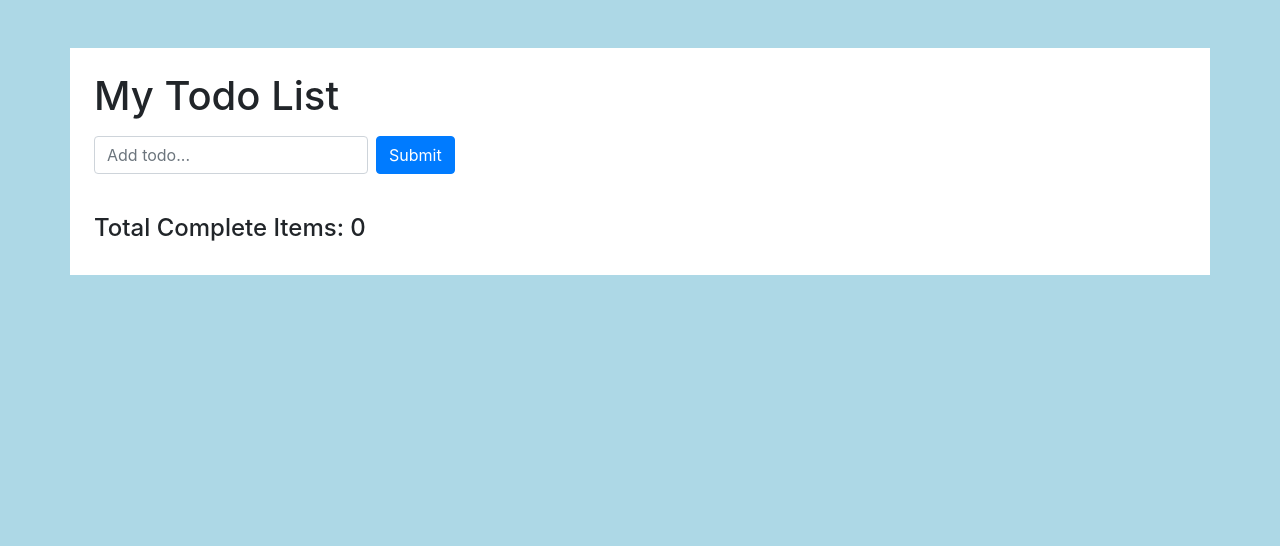
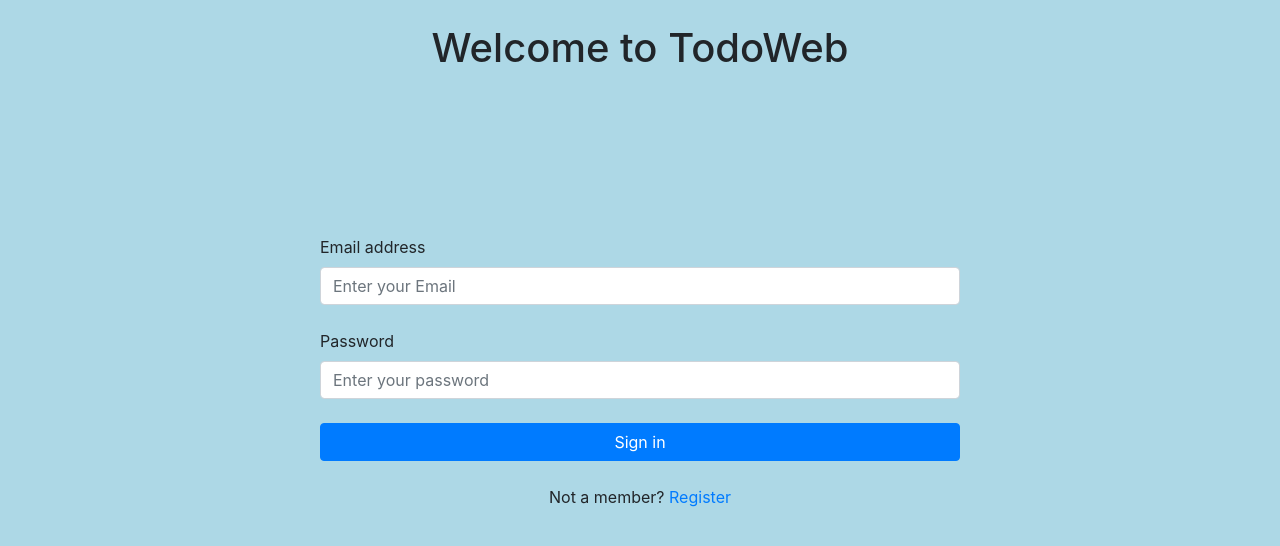
Before and after one commit to amitjimiwal/MERN-To-Do-List, a React (Create React App) app: page / in a window 1280 px wide. Shown: the top 546 px of the page. Built offline with nearby package versions, Linux system fonts and the light colour scheme.

Commit message:
login forms

```diff
--- /dev/null
+++ b/src/App.css
@@ -0,0 +1,6 @@
+*{
+      padding: 0px;
+      margin: 0px;
+      box-sizing: border-box;
+      scroll-behavior: smooth;
+  }
--- a/src/App.js
+++ b/src/App.js
@@ -1,18 +1,11 @@
-import React from 'react';
-import 'bootstrap/dist/css/bootstrap.min.css';
-import AddTodoForm from './components/AddTodoForm';
-import TodoList from './components/TodoList';
-import TotalCompleteItems from './components/TotalCompleteItems';
-
+import React, { useState } from "react";
+import "bootstrap/dist/css/bootstrap.min.css";
+import Home from "./pages/Home";
+import Todo from "./pages/Todo";
+import './App.css'
 const App = () => {
-	return (
-		<div className='container bg-white p-4 mt-5'>
-			<h1>My Todo List</h1>
-			<AddTodoForm />
-			<TodoList />
-			<TotalCompleteItems />
-		</div>
-	);
+  const [isloggedin, setIsLoggedIn] = useState(false);
+  return <div className="w-100 vh-100">{isloggedin ? <Todo /> : <Home />}</div>;
 };
 
 export default App;
--- /dev/null
+++ b/src/components/Login page/LogComponent.js
@@ -0,0 +1,23 @@
+import { useState } from "react";
+import Login from "./Login";
+import Register from "./Register";
+const LogComponent = () => {
+  // for login or register component
+  const [newuser, setnewUser] = useState(false);
+  // go to login or register page
+  const toggleuser = () => {
+    setnewUser(!newuser);
+  };
+  return (
+    <div className="w-100 h-100">
+      <h1 className="text-center mt-4">Welcome to TodoWeb</h1>
+      {newuser ? (
+        <Register toggle={toggleuser} />
+      ) : (
+        <Login toggle={toggleuser} />
+      )}
+    </div>
+  );
+};
+
+export default LogComponent;
--- /dev/null
+++ b/src/components/Login page/Login.js
@@ -0,0 +1,33 @@
+import "bootstrap/dist/css/bootstrap.min.css";
+const Login = ({toggle}) => {
+  return (
+    <div className=" w-100 h-75 d-flex justify-content-center align-items-center">
+      <form className="w-50">
+        <div class="form-outline mb-4">
+        <label class="form-label" for="form2Example1">
+            Email address
+          </label>
+          <input type="email" id="form2Example1" class="form-control" placeholder="Enter your Email" required/>
+        </div>
+
+        <div class="form-outline mb-4">
+        <label class="form-label" for="form2Example2">
+            Password
+       </label>
+          <input type="password" id="form2Example2" class="form-control" placeholder="Enter your password" required/>
+        </div>
+        <button type="submit" class="btn btn-primary btn-block mb-4">
+          Sign in
+        </button>
+
+        <div class="text-center">
+          <p>
+            Not a member? <span onClick={toggle} className="text-primary text-decoration-underline cursor-pointer" role="button">Register</span>
+          </p>
+        </div>
+      </form>
+    </div>
+  );
+};
+
+export default Login;
--- /dev/null
+++ b/src/components/Login page/Register.js
@@ -0,0 +1,37 @@
+const Register = ({toggle}) => {
+  return (
+      <div className=" w-100 h-75 d-flex justify-content-center align-items-center">
+      <form className="w-50">
+      <div class="form-outline mb-4">
+        <label class="form-label" for="form2Example3">
+            Name
+          </label>
+          <input type="text" id="form2Example3" class="form-control" placeholder="Enter your Name"/>
+        </div>
+        <div class="form-outline mb-4">
+        <label class="form-label" for="form2Example1">
+            Email address
+          </label>
+          <input type="email" id="form2Example1" class="form-control" placeholder="Enter your Email" required/>
+        </div>
+        <div class="form-outline mb-4">
+        <label class="form-label" for="form2Example2">
+            Password
+       </label>
+          <input type="password" id="form2Example2" class="form-control" placeholder="Enter your password" required/>
+        </div>
+        <button type="submit" class="btn btn-primary btn-block mb-4">
+          Register
+        </button>
+
+        <div class="text-center">
+          <p>
+            Already a user ? <span onClick={toggle} className="text-primary text-decoration-underline pe-auto" role="button">Login</span>
+          </p>
+        </div>
+      </form>
+    </div>
+  )
+}
+
+export default Register
--- /dev/null
+++ b/src/pages/Home.js
@@ -0,0 +1,13 @@
+import { useState } from "react"
+import Todo from "./Todo"
+import LogComponent from "../components/Login page/LogComponent"
+const Home = () => {
+
+  return (
+    <div className="w-100 h-100">
+      <LogComponent/>
+    </div>
+  )
+}
+
+export default Home
--- /dev/null
+++ b/src/pages/Todo.js
@@ -0,0 +1,14 @@
+import AddTodoForm from "../components/AddTodoForm"
+import TodoList from "../components/TodoList"
+import TotalCompleteItems from "../components/TotalCompleteItems"
+const Todo = () => {
+  return (
+      <div className='container bg-white p-4 mt-5'>
+      <AddTodoForm />
+      <TodoList />
+      <TotalCompleteItems />
+</div>
+  )
+}
+
+export default Todo
```
